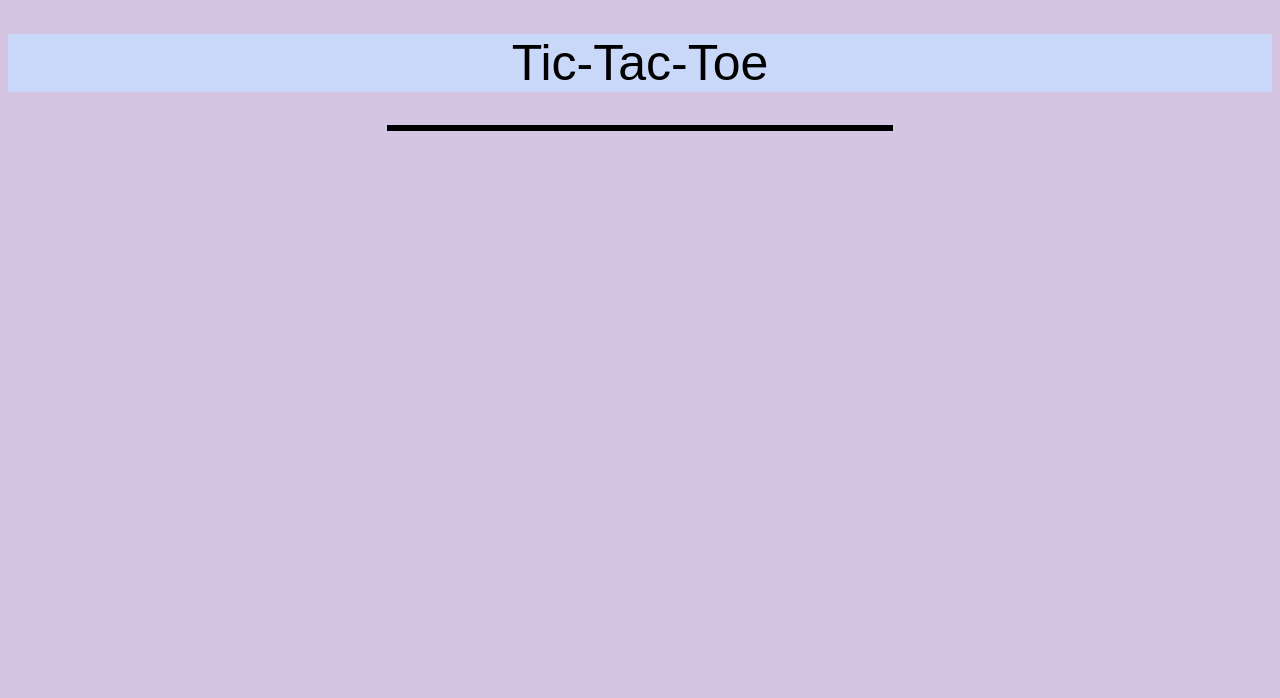
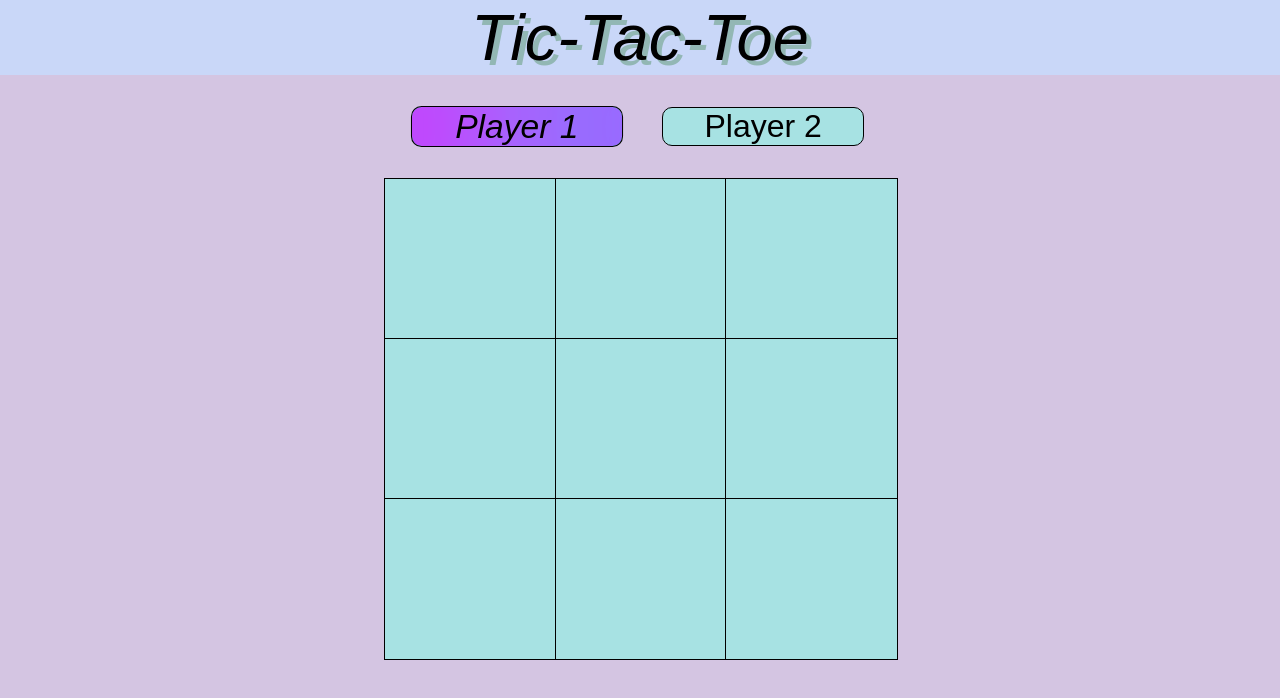
Before and after one commit to heighmish/Tic-Tac-Toe, a plain HTML site: page index.html in a window 1280 px wide. Drawn offline with Linux system fonts and the light colour scheme.

Commit message:
Add files via upload

```diff
--- a/index.html
+++ b/index.html
@@ -7,6 +7,10 @@
     <h1>
         Tic-Tac-Toe
     </h1>
+    <div class="currentTurn">
+        <div class="turnStyle" id="P1" style="margin-right: 10%">Player 1 </div>
+        <div class="turnStyle" id="P2">Player 2 </div>
+    </div>
     <div class="mainContainer">
         <div class="gameBoardStyle" id="gameBoardId">
 
--- a/script.js
+++ b/script.js
@@ -9,8 +9,6 @@ const Player = (identifer, symbol, difficulty) => {
 
 const gameBoard = (() => {
     let board = ["", "", "", "", "", "", "", "", ""];
-
-
 
     const resetGame = () => {
         gameBoard.board = ["", "", "", "", "", "", "", "", ""];
@@ -30,6 +28,20 @@ const displayController = (() => {
             displayContainer.removeChild(displayContainer.firstChild);
         }
     }
+
+    const stylePlayerTurn = () => {
+        const P1Style = document.getElementById("P1");
+        const P2Style = document.getElementById("P2");
+        //console.log(gameController.currentPlayer.getId());
+        if (gameController.currentPlayer.getId() == gameController.P1.getId()) { //p1
+            P1Style.className = "turnStyleActive";
+            P2Style.className = "turnStyle";
+        } else if(gameController.currentPlayer.getId() == gameController.P2.getId()) { //p2
+            P2Style.className = "turnStyleActive";
+            P1Style.className = "turnStyle";
+        }
+    }
+
     const renderArray = (board) => {
         emptyContainer();
         board.forEach((element, index) => {
@@ -41,7 +53,9 @@ const displayController = (() => {
                 gameController.playMove(event);
             })
             displayContainer.appendChild(k);
+
         });
+        stylePlayerTurn();
     }
     return { renderArray, emptyContainer };
 })();
@@ -51,15 +65,14 @@ const gameController = (() => {
     const P2 = Player("Player 2", "O", "Human");
     let currentPlayer = P1;
     const changePlayer = () => {
-        if (currentPlayer == P1) { currentPlayer = P2;}
-        else { currentPlayer = P1;}
+        if (gameController.currentPlayer == P1) { gameController.currentPlayer = P2;}
+        else { gameController.currentPlayer = P1;}
     }
     const playMove = (event) => {
         //console.log(event.target);
         if (gameBoard.board[event.target.id] === "") {
-            gameBoard.board[event.target.id] = currentPlayer.getSym();
-            //console.log(gameBoard.board);
-            displayController.renderArray(gameBoard.board);
+            gameBoard.board[event.target.id] = gameController.currentPlayer.getSym();
+            //console.log(currentPlayer.getId());
             if (!isGameFinished()) {
                 changePlayer();
                 if (gameBoard.board.every(element => element !== "") === true) {
@@ -67,15 +80,16 @@ const gameController = (() => {
                     gameBoard.resetGame();
                 }
             } else {
-                alert(`${currentPlayer.getId()} has won the game!`);
+                alert(`${gameController.currentPlayer.getId()} has won the game!`);
                 gameBoard.resetGame();
             }
+            displayController.renderArray(gameBoard.board);
         } else {
             alert("Invalid move");
         }
     }
     const isGameFinished = () => {
-        const currSymbol = currentPlayer.getSym();
+        const currSymbol = gameController.currentPlayer.getSym();
         const winningCombinations = [
         [1, 2, 3],
         [4, 5, 6],
@@ -95,7 +109,7 @@ const gameController = (() => {
         })
         return bool;
     }
-    return { playMove, P1, P2 }
+    return { playMove, P1, P2, currentPlayer }
 })();
 
 
--- a/style.css
+++ b/style.css
@@ -3,13 +3,18 @@
 }
 body {
     background-color: #D4C5E2;
+    margin: 0px;
 }
 h1 {
     background-color: #C9D7F8;
-    height: 5%;
+    height: 100%;
     text-align: center;
-    font-size: 50px;
+    font-size: 65px;
     font-weight: lighter;
+    margin: 0px;
+    margin-bottom: 2rem;
+    font-style: italic;
+    text-shadow: rgba(0, 100, 0, 0.274) 5px 5px;
 }
 .mainContainer {
     display: flex;
@@ -17,13 +22,14 @@ h1 {
     width: 80%;
     margin-left: 10%;
     margin-right: 10%;
+
 }
 
 .gameBoardStyle {
     display: grid;
     background-color: #A7E2E3;
     width: 100%;
-    height: 35%;
+    height: 30rem;
     margin-left: 25%;
     margin-right: 25%;
     grid-template-rows: repeat(3, 1fr);
@@ -32,9 +38,11 @@ h1 {
 }
 .playSquareStyle {
     border: 1px solid black;
-    font-size: 8rem;
+    font-size: 7rem;
     text-align: center;
     background-color: #A7E2E3;
+    height: 100%;
+    width: 100%;
 
 
 }
@@ -43,3 +51,34 @@ h1 {
     background-color: #587879;
     transform: scale(1.01);
 }
+
+.currentTurn {
+    margin-bottom: 2.5%;
+    width: 35%;
+    display: flex;
+    margin-left: 32.5%;
+    flex-direction: row;
+}
+
+.turnStyle {
+    background-color: #A7E2E3;
+    width: 100%;
+    text-align: center;
+    font-size: 2rem;
+    border: solid black 1px;
+    border-radius: 10px;
+}
+
+.turnStyleActive {
+    background-color: #A7E2E3;
+    width: 100%;
+    text-align: center;
+    font-size: 2rem;
+    border: solid black 1px;
+    border-radius: 10px;
+    box-shadow:
+        inset 60px 0 120px rgba(255, 0, 255, 0.753),
+        inset -60px 0 120px #0ff;
+    font-style: italic;
+    transform: scale(1.05);
+}
```
